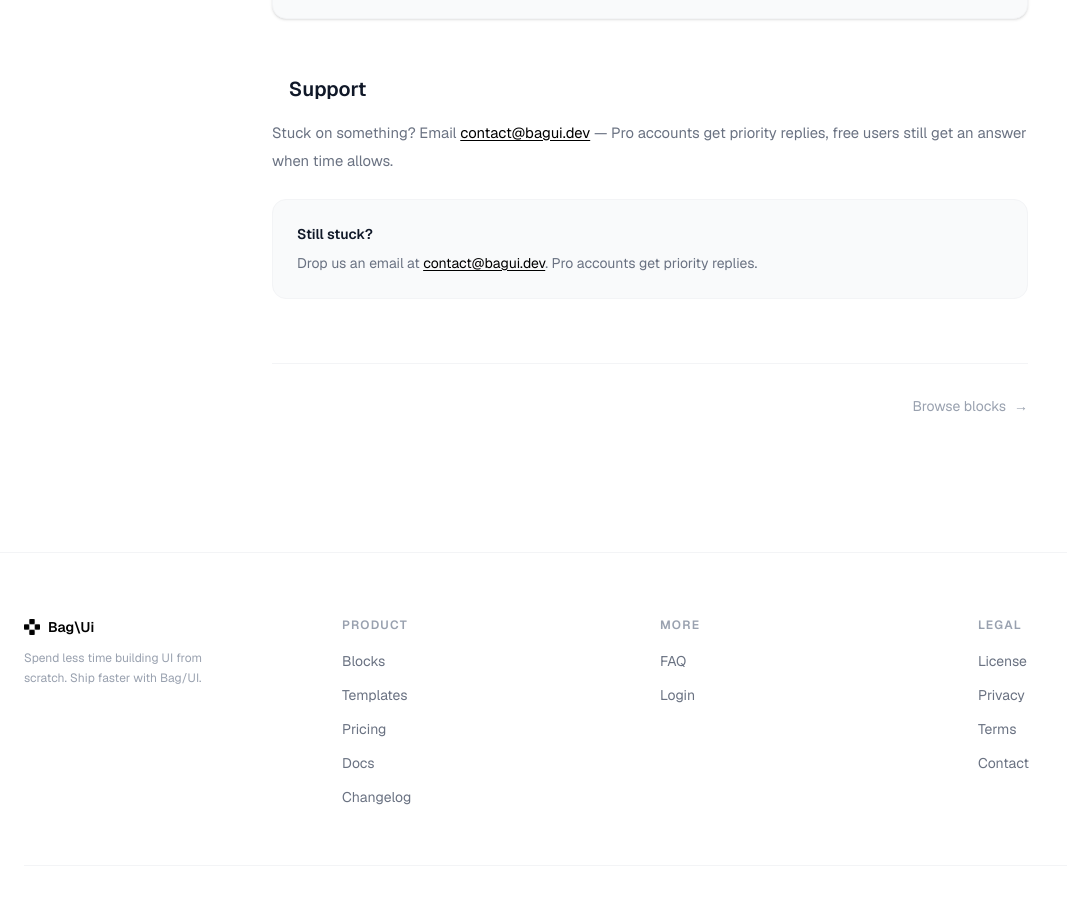
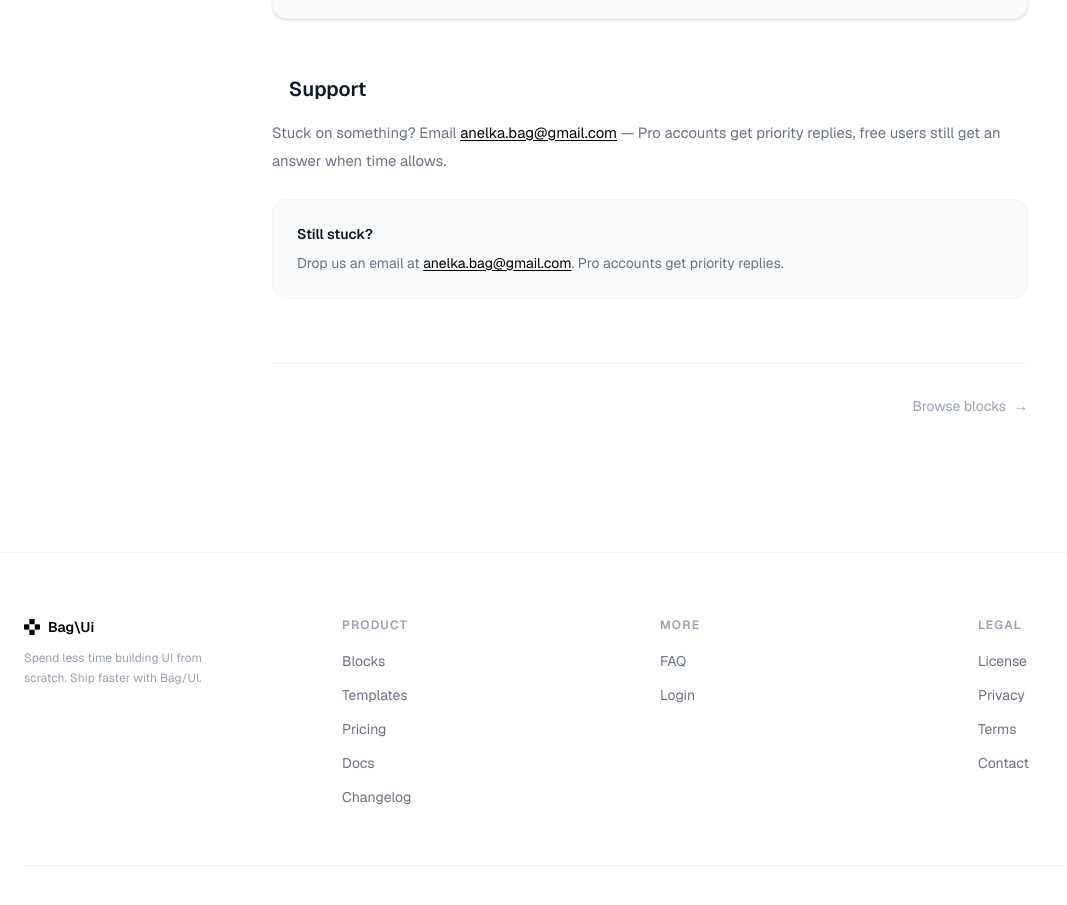
Before and after one commit to anelkabag/bag-ui, a Next.js app: page /docs in a window 1280 px wide. Shown: the part 2827-3732 px from the top of the page, without its empty margins (0-1067 px from the left). Built offline with nearby package versions, Linux system fonts and the light colour scheme.

Commit message:
update docs #2

```diff
--- a/app/docs/page.tsx
+++ b/app/docs/page.tsx
@@ -608,8 +608,8 @@ export default function DocsPage() {
                             <SectionHeading id="support">Support</SectionHeading>
                             <Prose>
                                 Stuck on something? Email{" "}
-                                <a href="mailto:contact@bagui.dev" className="text-black underline underline-offset-2 hover:opacity-70 transition-opacity">
-                                    contact@bagui.dev
+                                <a href="mailto:anelka.bag@gmail.com" className="text-black underline underline-offset-2 hover:opacity-70 transition-opacity">
+                                    anelka.bag@gmail.com
                                 </a>{" "}
                                 — Pro accounts get priority replies, free users still get an answer when time allows.
                             </Prose>
@@ -617,8 +617,8 @@ export default function DocsPage() {
                                 <h3 className="text-gray-900 text-sm font-semibold mb-2">Still stuck?</h3>
                                 <p className="text-gray-500 text-sm leading-relaxed">
                                     Drop us an email at{" "}
-                                    <a href="mailto:contact@bagui.dev" className="text-black underline underline-offset-2 hover:opacity-70 transition-opacity">
-                                        contact@bagui.dev
+                                    <a href="mailto:anelka.bag@gmail.com" className="text-black underline underline-offset-2 hover:opacity-70 transition-opacity">
+                                        anelka.bag@gmail.com
                                     </a>
                                     . Pro accounts get priority replies.
                                 </p>
```
